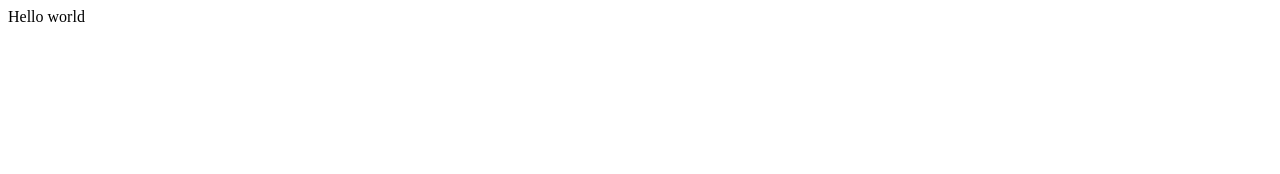
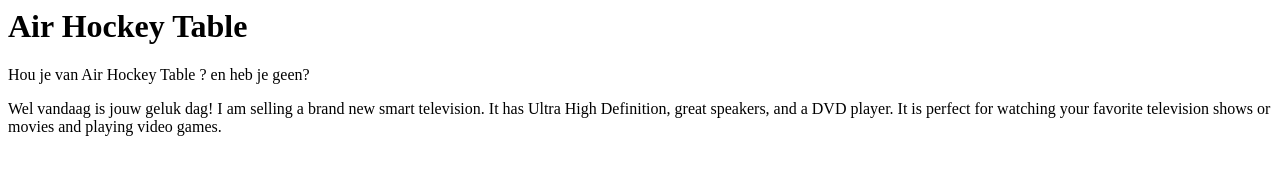
Before and after one commit to alizrik/ali.zrik, a plain HTML site: page index.html in a window 1280 px wide. Drawn offline with Linux system fonts and the light colour scheme.

Commit message:
Update index.html

```diff
--- a/index.html
+++ b/index.html
@@ -1 +1,8 @@
-Hello world
+<html>
+<head>
+<link rel="stylesheet" href="style.css">
+  </head>
+   <h1>Air Hockey Table </h1>
+   <p> Hou je van Air Hockey Table ? en heb je geen? </p>
+   <p>Wel vandaag is jouw geluk dag! I am selling a brand new smart television.
+   It has Ultra High Definition, great speakers, and a DVD player. It is perfect for watching your favorite television shows or movies and playing video games.</p>
```
